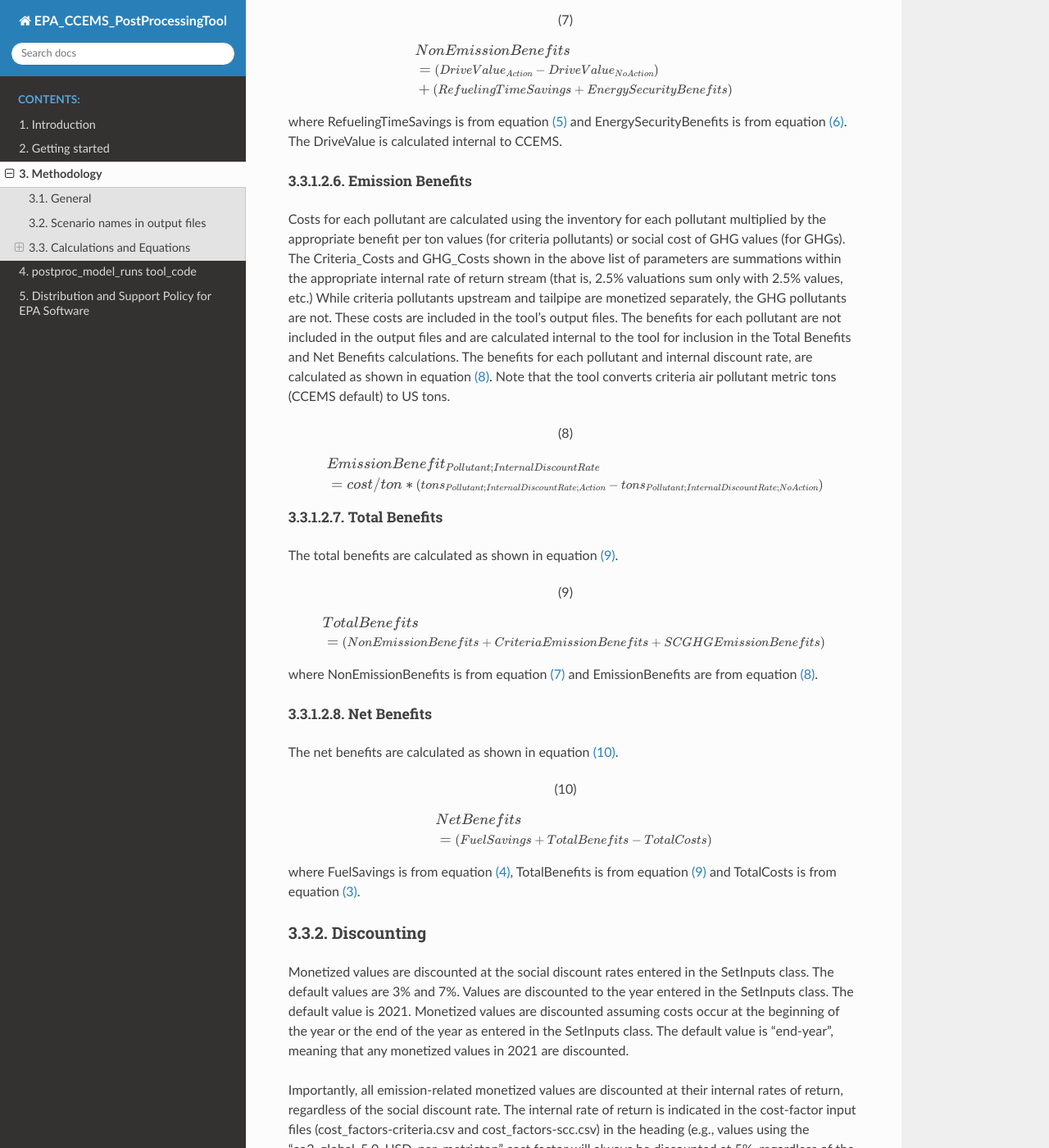
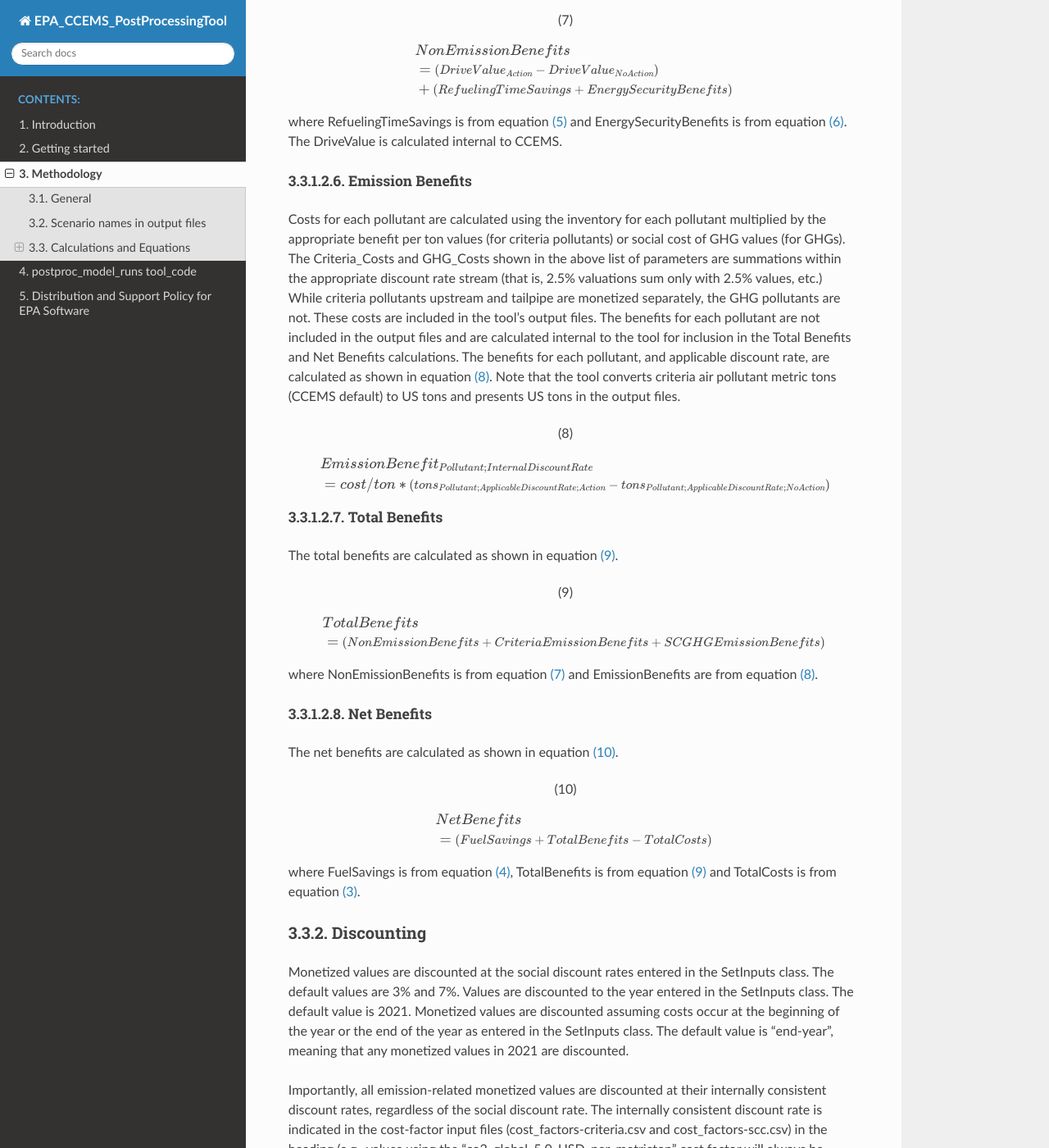
Before and after one commit to USEPA/EPA_CCEMS_PostProcessingTool, a Sphinx documentation site: the page built from docs/source/methodology.rst, in a window 1280 px wide and 1400 px high, scrolled down 5323 px. Shown: the whole window at 82% size. Built offline with Sphinx 7.4.7 and the Read the Docs theme 2.0.0, drawn with Linux system fonts in a browser that asks for light colours; some of the changed text lies outside the part shown.

Commit message:
Documentation and docstring tweaks.

```diff
--- a/docs/source/introduction.rst
+++ b/docs/source/introduction.rst
@@ -15,7 +15,7 @@ This tool was developed by EPA to post-process runs of the CAFE Compliance and E
 needed for two reasons:
 
     - The fleet was split into two separate fleets each consisting of a subset of the full fleet. The runs for the split fleets had to be brought back together into a full fleet and, as appropriate, some values had to be summed while some had to be sales-weighted.
-    - The benefit-cost analysis results for the social cost of GHGs could be post-processed simultaneously for four unique stream of SCGHG valuation streams rather than requiring four different runs of the CCEMS model.
+    - The benefit-cost analysis results for the social cost of GHGs could be post-processed simultaneously for four unique SC-GHG valuation streams rather than requiring four different runs of the CCEMS model.
 
 Note that the splitting of fleets into separate files is not a function of the tool. That was done manually prior to any CCEMS model runs.
 
--- a/docs/source/methodology.rst
+++ b/docs/source/methodology.rst
@@ -275,17 +275,17 @@ Emission Benefits
 *****************
 
 Costs for each pollutant are calculated using the inventory for each pollutant multiplied by the appropriate benefit per ton values (for criteria pollutants) or social cost of GHG values (for GHGs).
-The Criteria_Costs and GHG_Costs shown in the above list of parameters are summations within the appropriate internal rate of return stream (that is, 2.5% valuations sum only with 2.5% values, etc.)
+The Criteria_Costs and GHG_Costs shown in the above list of parameters are summations within the appropriate discount rate stream (that is, 2.5% valuations sum only with 2.5% values, etc.)
 While criteria pollutants upstream and tailpipe are monetized separately, the GHG pollutants are not. These costs are included in the tool's output files. The benefits for each pollutant are not
-included in the output files and are calculated internal to the tool for inclusion in the Total Benefits and Net Benefits calculations. The benefits for each pollutant and internal discount rate,
-are calculated as shown in equation :math:numref:`emission_benefits`. Note that the tool converts criteria air pollutant metric tons (CCEMS default) to US tons.
+included in the output files and are calculated internal to the tool for inclusion in the Total Benefits and Net Benefits calculations. The benefits for each pollutant, and applicable discount rate,
+are calculated as shown in equation :math:numref:`emission_benefits`. Note that the tool converts criteria air pollutant metric tons (CCEMS default) to US tons and presents US tons in the output files.
 
 .. math::
     :label: emission_benefits
 
     & EmissionBenefit_{Pollutant;InternalDiscountRate}
 
-    & = cost/ton * \small(tons_{Pollutant;InternalDiscountRate;Action} - tons_{Pollutant;InternalDiscountRate;NoAction})
+    & = cost/ton * \small(tons_{Pollutant;ApplicableDiscountRate;Action} - tons_{Pollutant;ApplicableDiscountRate;NoAction})
 
 Total Benefits
 **************
@@ -322,7 +322,7 @@ Monetized values are discounted at the social discount rates entered in the SetI
 in the SetInputs class. The default value is 2021. Monetized values are discounted assuming costs occur at the beginning of the year or the end of the year as entered in
 the SetInputs class. The default value is "end-year", meaning that any monetized values in 2021 are discounted.
 
-Importantly, all emission-related monetized values are discounted at their internal rates of return, regardless of the social discount rate. The internal rate of return
+Importantly, all emission-related monetized values are discounted at their internally consistent discount rates, regardless of the social discount rate. The internally consistent discount rate
 is indicated in the cost-factor input files (cost_factors-criteria.csv and cost_factors-scc.csv) in the heading (e.g., values using the "co2_global_5.0_USD_per_metricton"
 cost factor will always be discounted at 5%, regardless of the social discount rate).
 
```
Also changed, not shown: other parts of docs/source/methodology.rst (+3 -3 lines), 1 other file.
